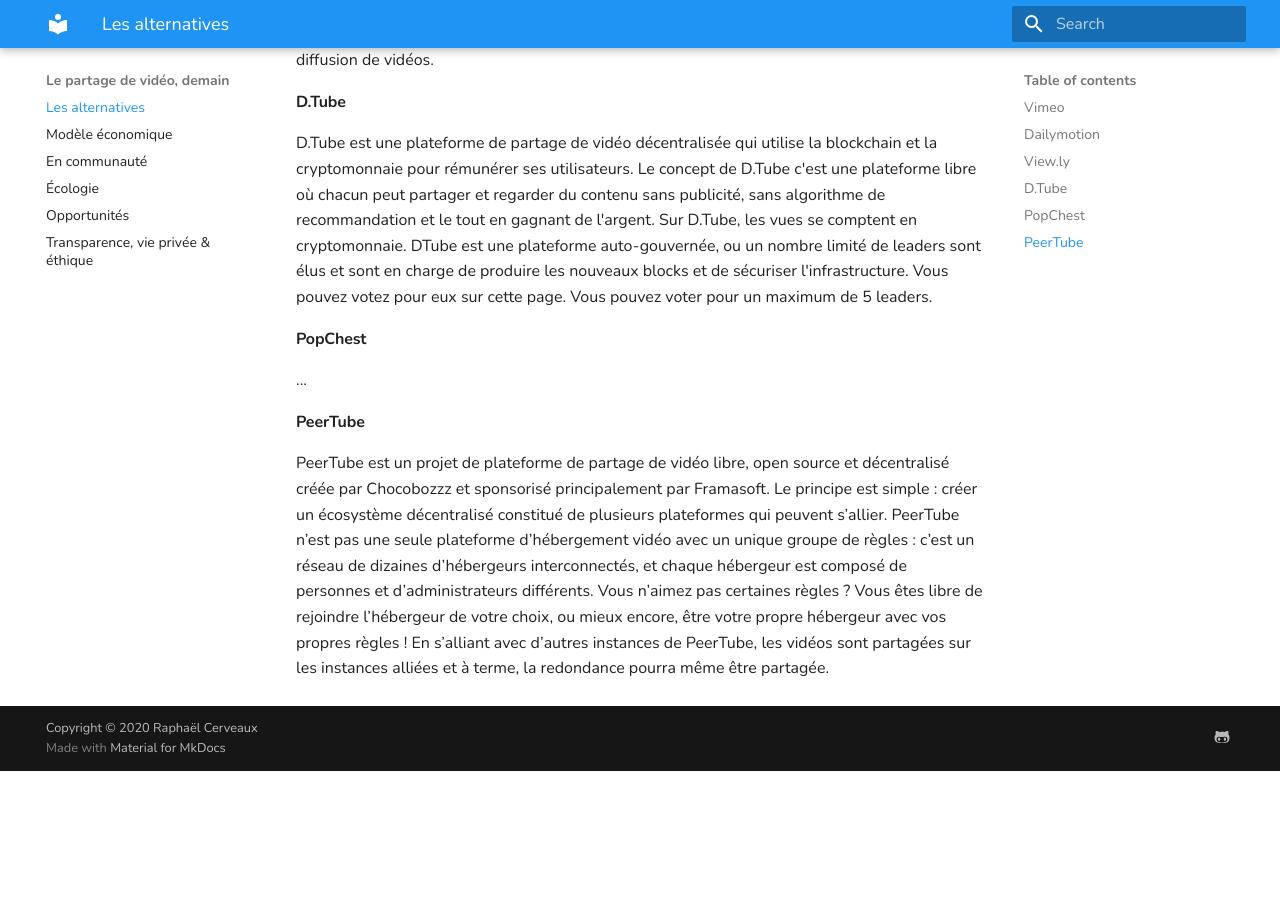
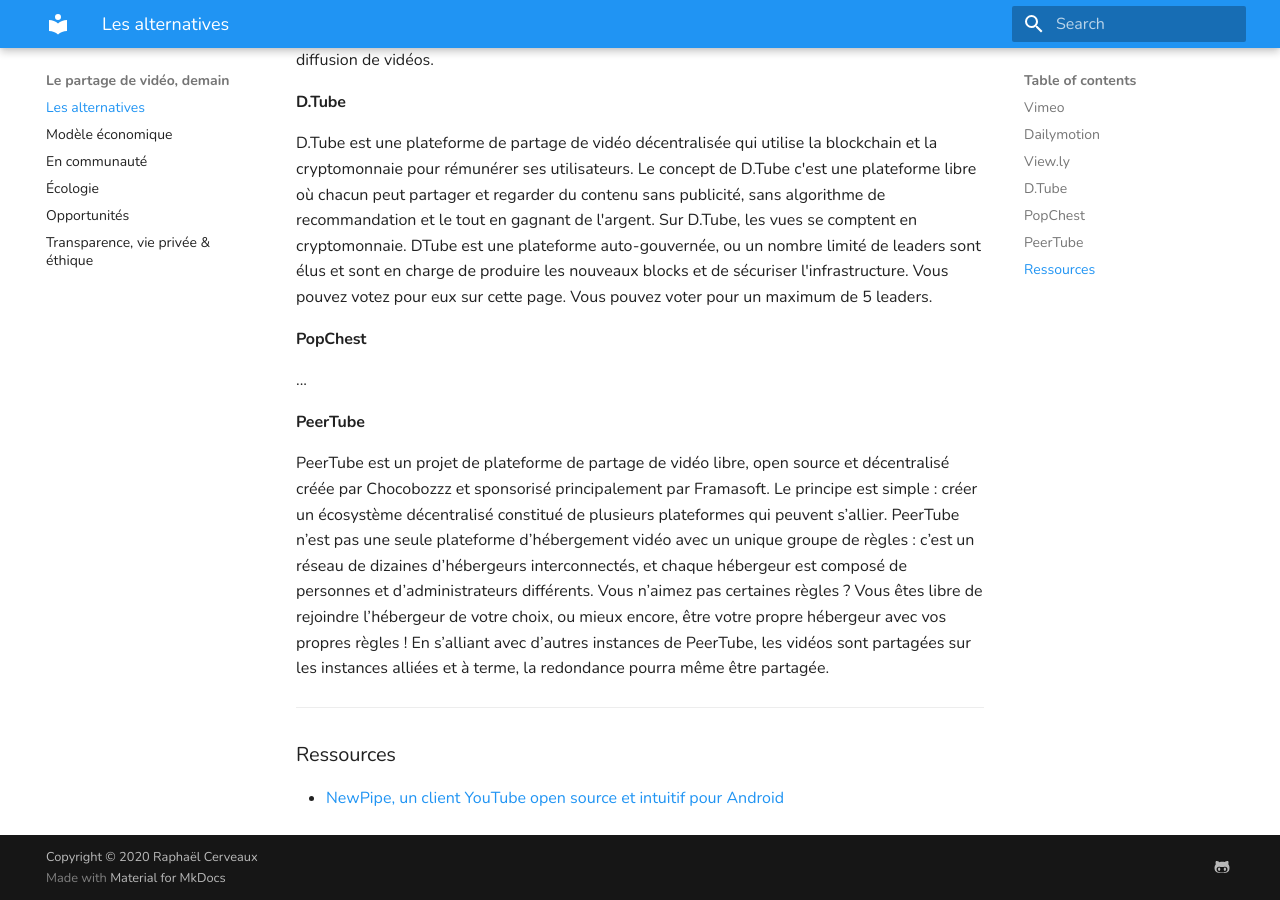
Before and after one commit to sundowndev/livre-blanc-video, an MkDocs documentation site: the page built from docs/tomorrow/alternatives.md, in a window 1280 px wide and 900 px high, scrolled down 1246 px. Built offline with MkDocs 1.6.1 and Material for MkDocs 9.7.7, drawn with Linux system fonts in a browser that asks for light colours; before the commit the page ends 2017 px from its top, so only the background shows below that.

Commit message:
content(tomorrow): alternatives
Resources: add NewPipe

```diff
--- a/docs/tomorrow/alternatives.md
+++ b/docs/tomorrow/alternatives.md
@@ -36,3 +36,11 @@
 #### PeerTube
 
 PeerTube est un projet de plateforme de partage de vidéo libre, open source et décentralisé créée par Chocobozzz et sponsorisé principalement par Framasoft. Le principe est simple : créer un écosystème décentralisé constitué de plusieurs plateformes qui peuvent s’allier. PeerTube n’est pas une seule plateforme d’hébergement vidéo avec un unique groupe de règles : c’est un réseau de dizaines d’hébergeurs interconnectés, et chaque hébergeur est composé de personnes et d’administrateurs différents. Vous n’aimez pas certaines règles ? Vous êtes libre de rejoindre l’hébergeur de votre choix, ou mieux encore, être votre propre hébergeur avec vos propres règles ! En s’alliant avec d’autres instances de PeerTube, les vidéos sont partagées sur les instances alliées et à terme, la redondance pourra même être partagée.
+
+----
+
+### Ressources
+
+- [NewPipe, un client YouTube open source et intuitif pour Android][1]
+
+[1]: https://github.com/TeamNewPipe/NewPipe/
```
